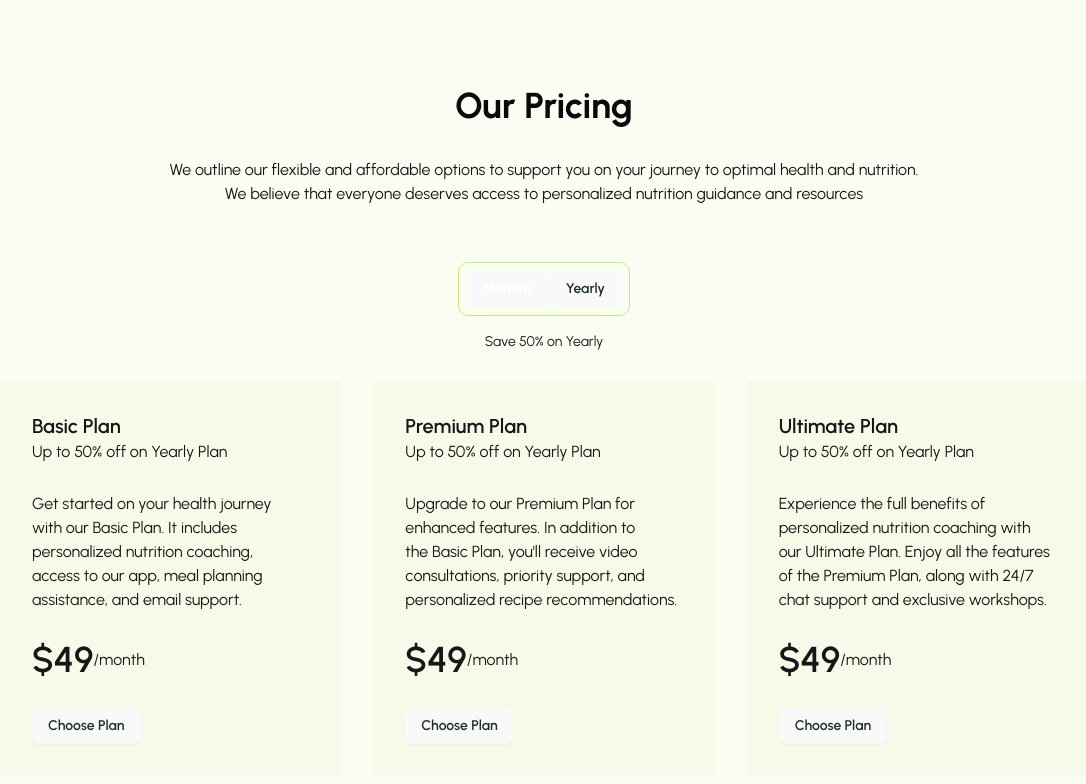
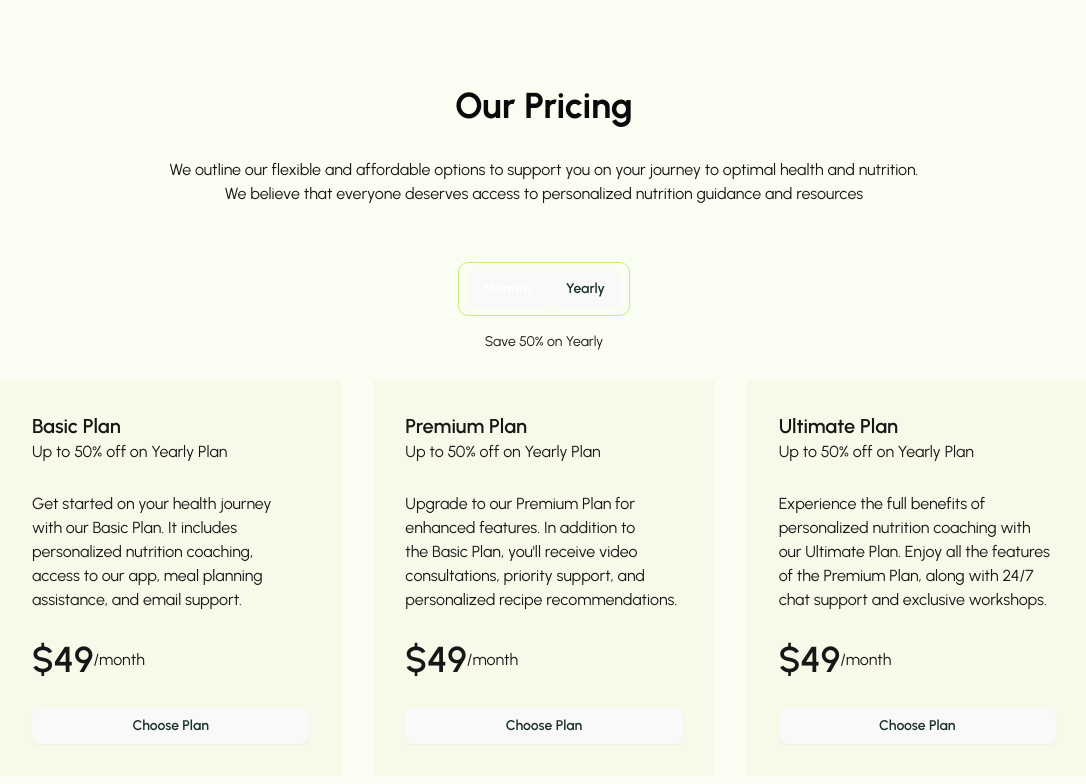
Before and after one commit to SolaKabuta/Nutri, a React (Vite) app: page /process in a window 1280 px wide. Shown: the part 4608-5392 px from the top of the page, without its empty margins (96-1182 px from the left). Built offline with nearby package versions, Linux system fonts and the light colour scheme.

Commit message:
style: pricing card monthly layout done

```diff
--- a/src/components/ui/button.tsx
+++ b/src/components/ui/button.tsx
@@ -18,9 +18,9 @@ const buttonVariants = cva(
         secondary:
           "bg-accent-var text-secondary-foreground font-semibold border-1 border-border shadow-xs duration-500 ease-in-out hover:bg-primary/90 hover:text-white",
         monthly:
-        "bg-primary text-white font-semibold",
+        "bg-primary text-white font-semibold hover:cursor-pointer",
         yearly:
-        "bg-none text-primary font-semibold ",
+        "bg-none text-primary font-semibold hover:cursor-pointer",
         ghost:
           "hover:bg-accent hover:text-accent-foreground dark:hover:bg-accent/50",
         link: "text-primary underline-offset-4 hover:underline",
--- a/src/components/ui/home/PricingCard.tsx
+++ b/src/components/ui/home/PricingCard.tsx
@@ -36,9 +36,7 @@ const PricingCard = () => {
               </p>
               <p>{item.monthly}</p>
             </div>
-            <div className="w-full">
-              <Button>Choose Plan</Button>
-            </div>
+              <Button className="w-full">Choose Plan</Button>
           </section>
         ))}
       </div>
```
